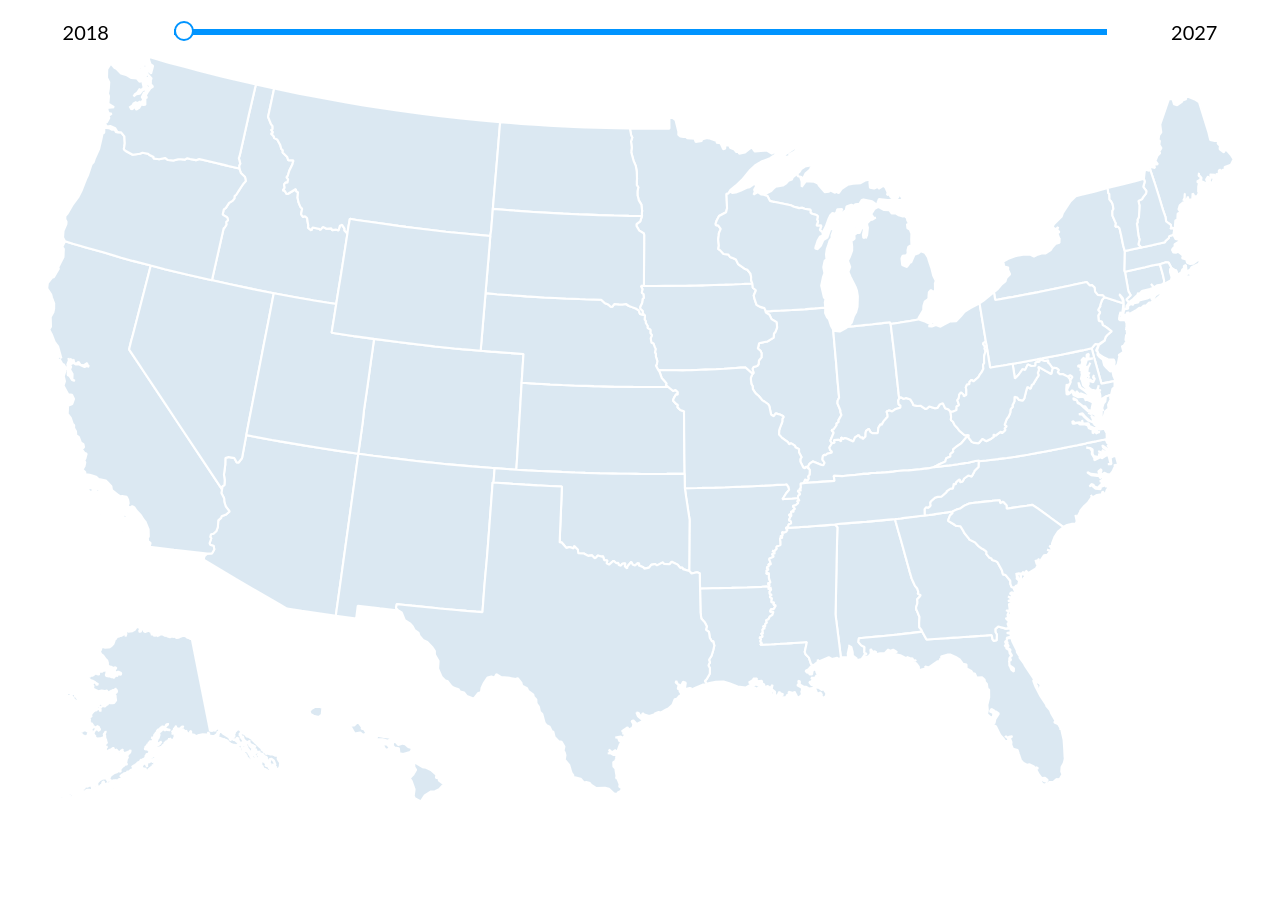
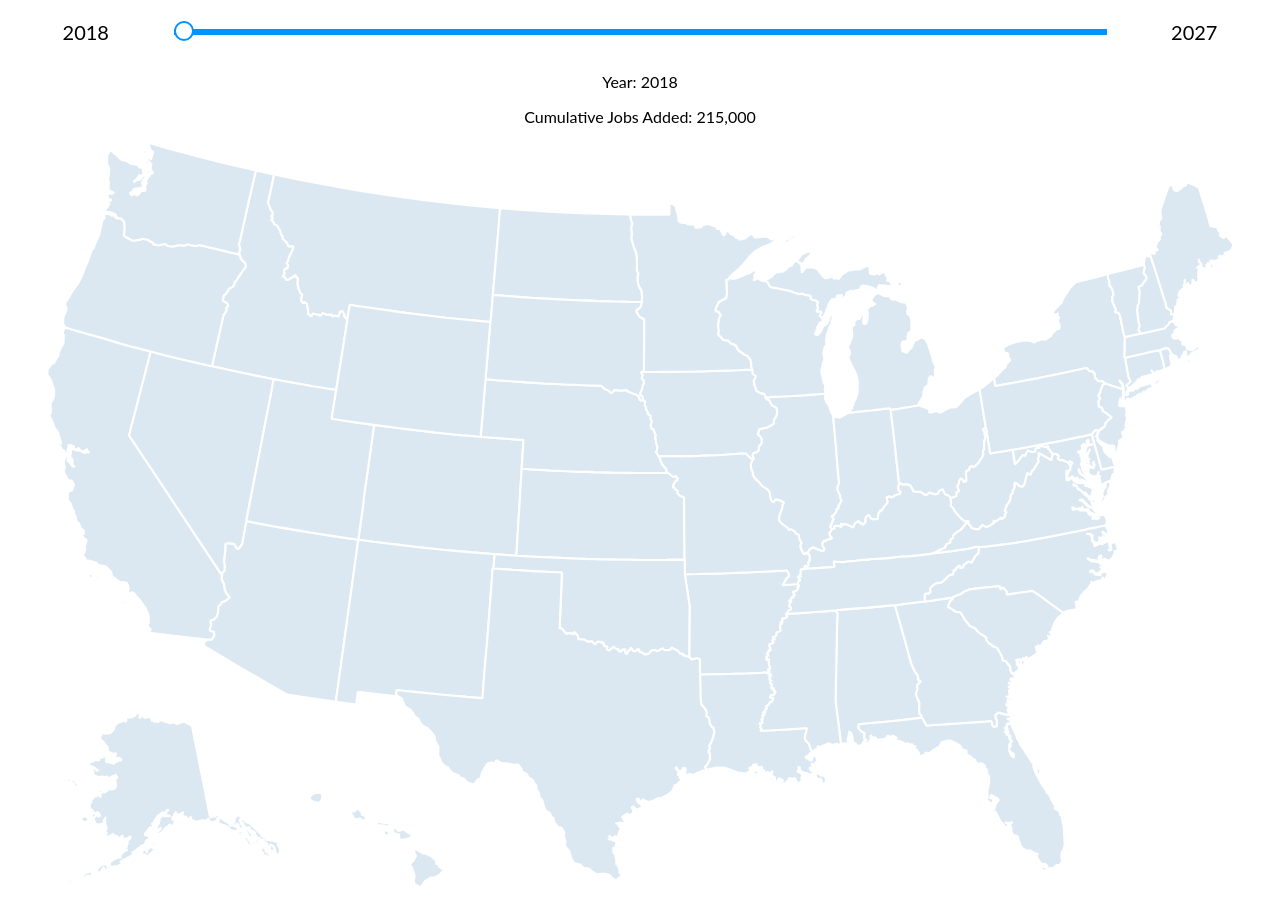
Before and after one commit to TaxFoundation/jobs-map, a React (Create React App) app: page / in a window 1280 px wide. Shown: the top 924 px of the page. Built offline with nearby package versions, Linux system fonts and the light colour scheme.

Commit message:
Add year and total jobs display

```diff
--- a/src/components/Slider.js
+++ b/src/components/Slider.js
@@ -1,7 +1,8 @@
-import React from 'react';
+import React, { Fragment } from 'react';
 import JobsMapContext from '../Context';
 import styled from 'styled-components';
 import RangeInput from './RangeInput';
+import { formatter } from '../helpers';
 
 const SliderContainer = styled.div`
   align-content: center;
@@ -17,10 +18,20 @@ const Label = styled.div`
   text-align: center;
 `;
 
+const SummaryStats = styled.div`
+  font-family: 'Lato', sans-serif;
+  text-align: center;
+`;
+
 const Slider = () => {
   return (
     <JobsMapContext.Consumer>
-      {context => (
+      {context => {
+        let thisYear = context.data.find(
+          d => d.year === context.state.currentYear
+        );
+        return (
+          <Fragment>
             <SliderContainer>
               <Label>{Math.min(...context.years)}</Label>
               <div>
@@ -43,7 +54,13 @@ const Slider = () => {
               </div>
               <Label>{Math.max(...context.years)}</Label>
             </SliderContainer>
-      )}
+            <SummaryStats>
+              <p>Year: {context.state.currentYear}</p>
+              <p>Cumulative Jobs Added: {formatter(thisYear.total, ',')}</p>
+            </SummaryStats>
+          </Fragment>
+        );
+      }}
     </JobsMapContext.Consumer>
   );
 };
```
Also changed, not shown: src/data/jobs.json (+1 -1 lines), src/reformatData.js (+10 -10 lines). Lines whose indentation alone changed are shown as unchanged.
